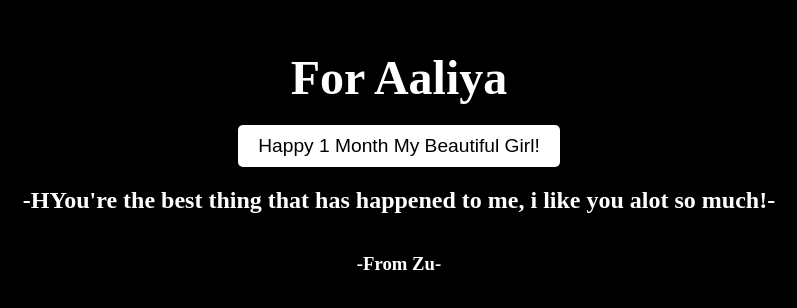
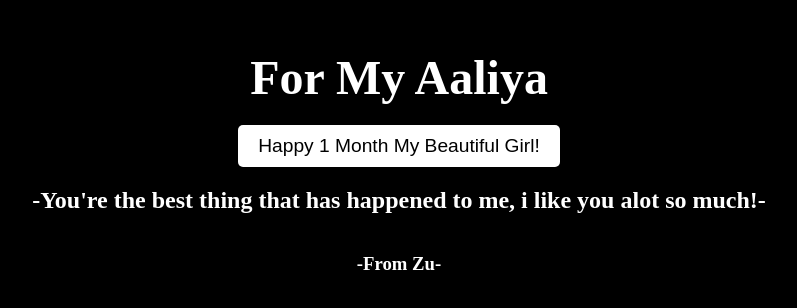
Before and after one commit to zubairameer/FlowersFor, a plain HTML site: page index.html in a window 1280 px wide. Shown: the part 244-552 px from the top of the page, without its empty margins (241-1038 px from the left). Drawn offline with Linux system fonts and the light colour scheme.

Commit message:
Update index.html

```diff
--- a/index.html
+++ b/index.html
@@ -31,9 +31,9 @@
     </style>
 </head>
 <body>
-    <h1>For Aaliya</h1>
+    <h1>For My Aaliya</h1>
     <button onclick="location.href='flower.html'">Happy 1 Month My Beautiful Girl!</button>
-    <h2>-HYou're the best thing that has happened to me, i like you alot so much!-</h2>
+    <h2>-You're the best thing that has happened to me, i like you alot so much!-</h2>
     <h3>-From Zu-</h3>
 </body>
 </html>
```
